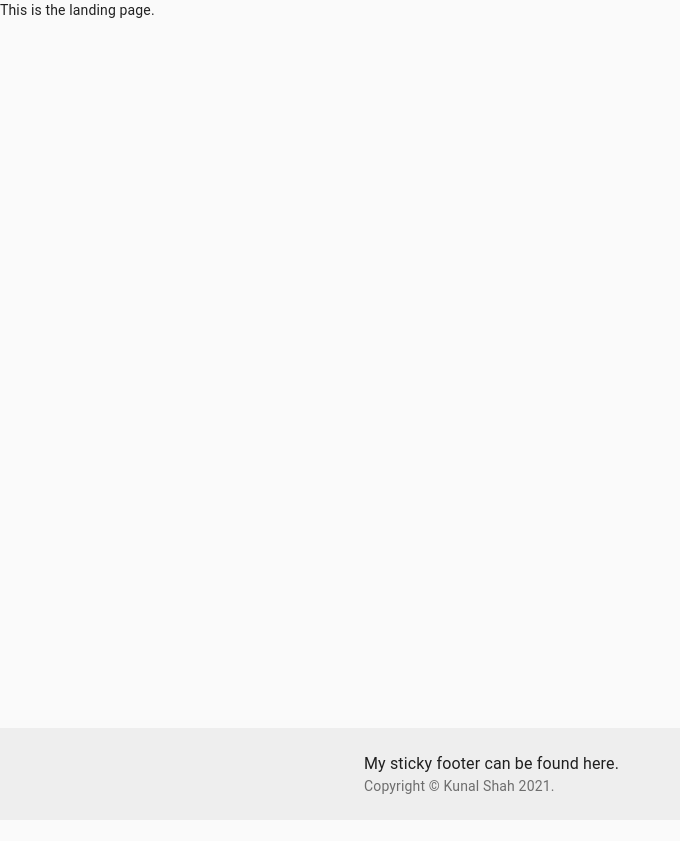
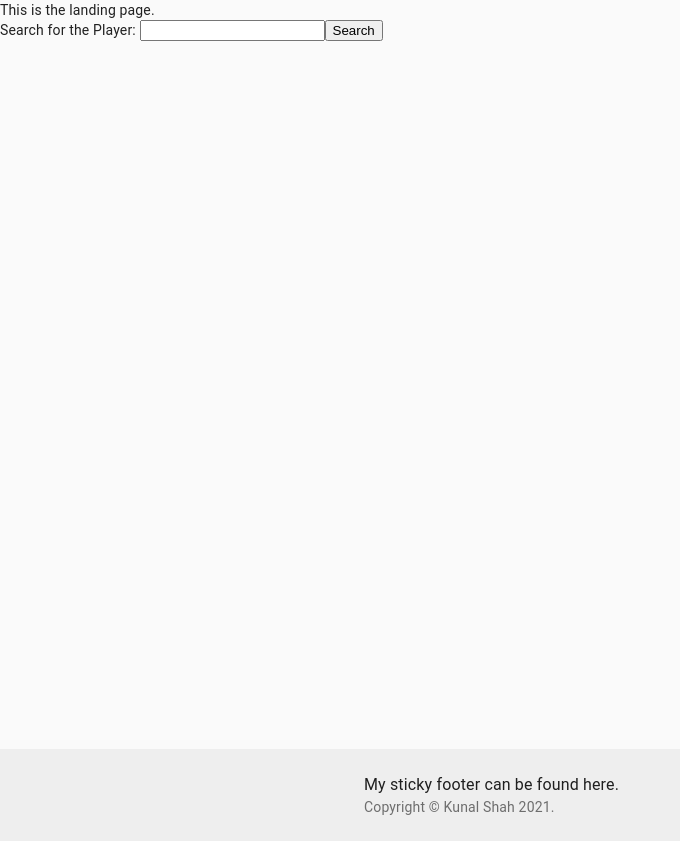
Before and after one commit to kdshah6593/the-sports-report-frontend, a React (Create React App) app: page / in a window 1280 px wide. Shown: the whole page, without its empty margins (0-680 px from the left). Before the commit the page ends 820 px from the top, so only its background shows below. Built offline with nearby package versions, Linux system fonts and the light colour scheme.

Commit message:
add player form from api

```diff
--- a/src/components/LandingPage.js
+++ b/src/components/LandingPage.js
@@ -1,10 +1,12 @@
 import React from 'react';
+import PlayerForm from './players/PlayerForm';
 
 class LandingPage extends React.Component {
     render() {
         return (
             <div>
                 This is the landing page.
+                <PlayerForm />
             </div>
         )
     }
--- a/src/components/players/PlayerForm.js
+++ b/src/components/players/PlayerForm.js
@@ -0,0 +1,45 @@
+import React from 'react';
+
+class PlayerForm extends React.Component {
+    state = {
+        searchPlayer: "",
+        searchResults: []
+    }
+
+    handleSearchChange = (event) => {
+        console.log(event.target.value)
+        this.setState({
+            searchPlayer: event.target.value
+        })
+    }
+
+    handleSearchSubmit = (event) => {
+        event.preventDefault()
+        const url = "https://www.thesportsdb.com/api/v1/json/1/searchplayers.php?p="
+        console.log("Form has been submitted")
+        let player = this.state.searchPlayer.replace(" ", "%20")
+        fetch(url+`${player}`)
+        .then(resp => resp.json())
+        .then(data => {
+            console.log(data.player)
+            this.setState({
+                searchResults: data.player
+            })
+        })
+
+    }
+
+    render() {
+        return (
+            <div>
+                <form onSubmit={this.handleSearchSubmit}>
+                    <label htmlFor="searchPlayer">Search for the Player: </label>
+                    <input type="text" name="searchPlayer" onChange={this.handleSearchChange} value={this.state.searchPlayer} />
+                    <input type="submit" value="Search" />
+                </form>
+            </div>
+        )
+    }
+}
+
+export default PlayerForm;
```
